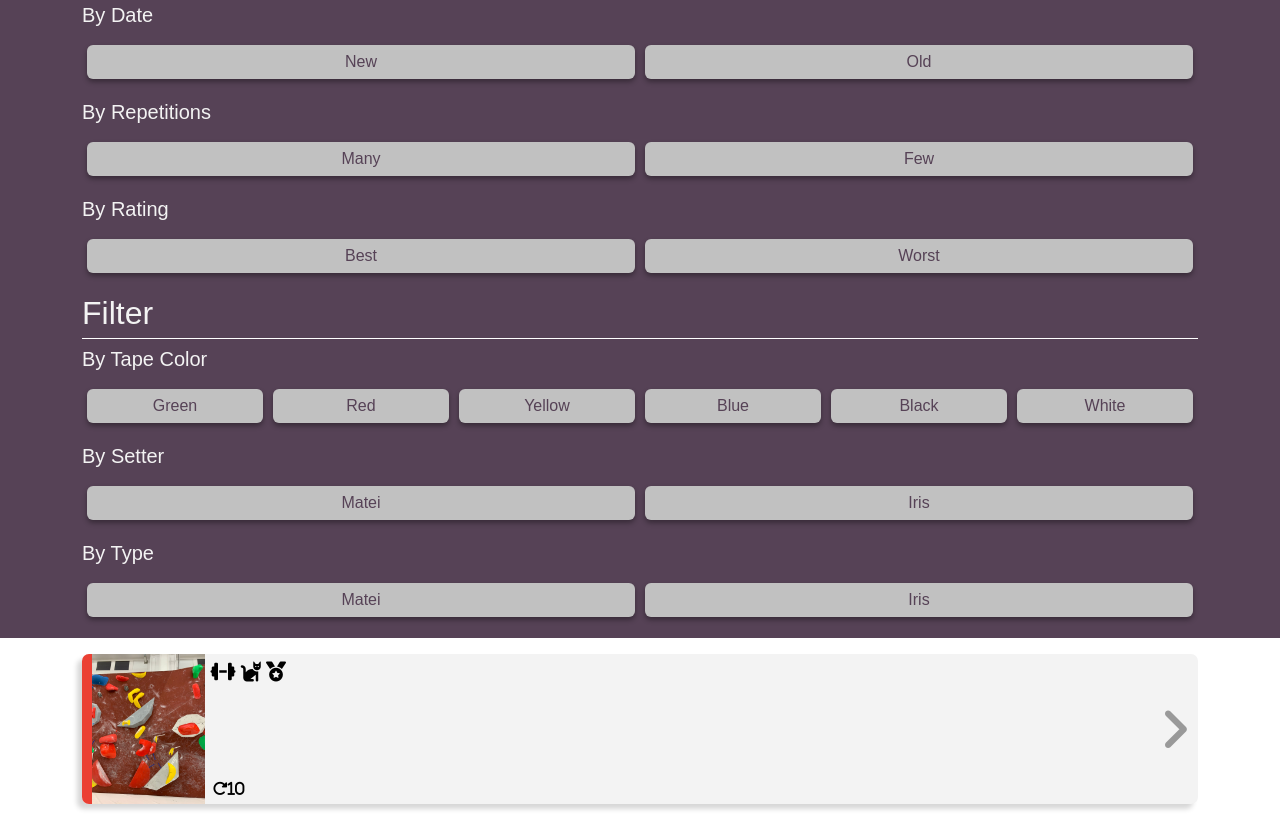
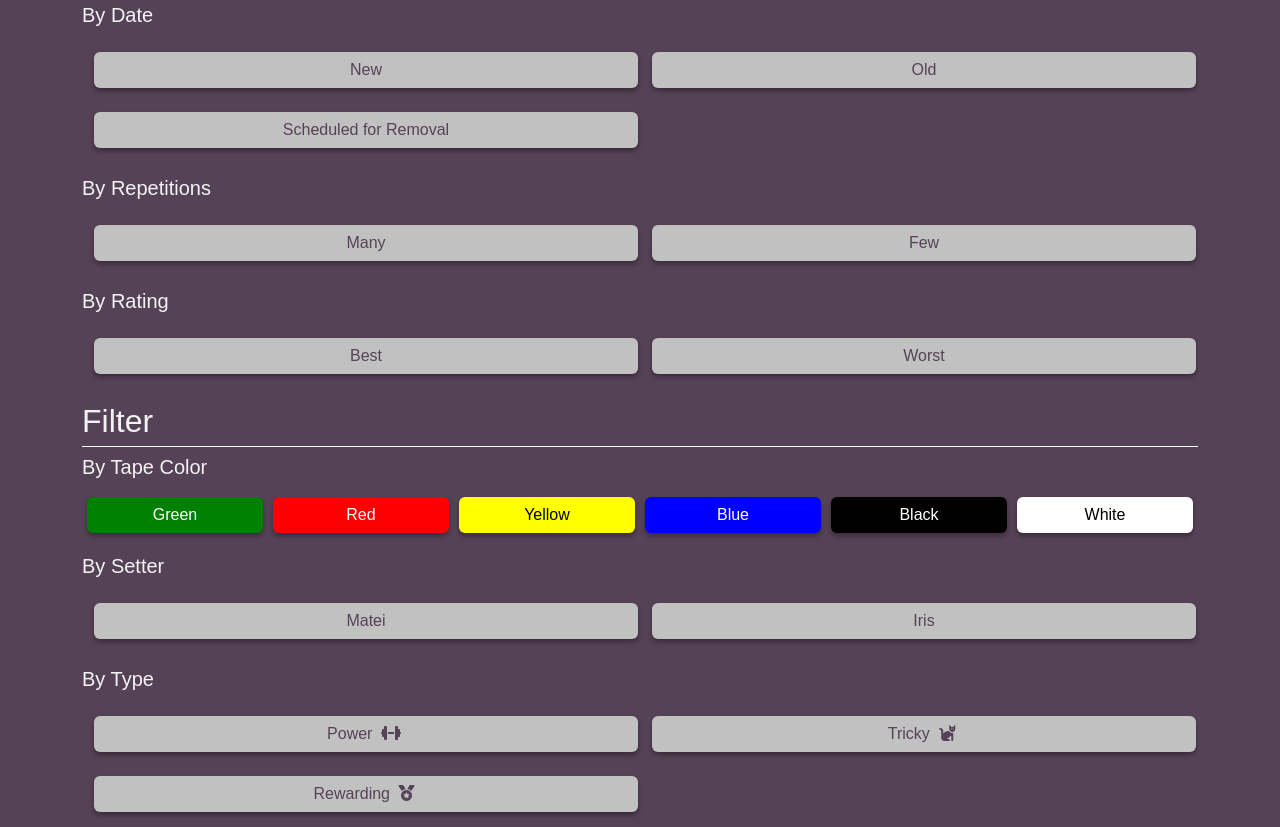
Before and after one commit to mateimnt/Climbing-Partner, a plain HTML site: page main-page.html in a window 1280 px wide. Shown: the part 337-1164 px from the top of the page. Drawn offline with nearby package versions, Linux system fonts and the light colour scheme; a web font is replaced by a local one.

Commit message:
Finished the filter list design and made the Filter Options button work

```diff
--- a/main-page.html
+++ b/main-page.html
@@ -34,7 +34,7 @@
             <div class="row">
                 <div class="col-12 d-flex flex-column justify-content-center align-items-center pt-5">
                     <h5 class="no-of-routes">10 Routes</h5>
-                    <button type="button" class="filter-options-button btn my-1">Filter Options</button>
+                    <button type="button" class="filter-options-button btn my-1 " onclick="toggleFilterSection()">Filter Options</button>
                 </div>
             </div>
         </div>
@@ -42,45 +42,80 @@
     <!-- End -->
 
     <!-- Filters Show -->
-    <div class="filter-section">
+    <div class="filter-section" id="filterSection">
         <div class="container">
             <div class="row">
                 <div class="col-12 d-flex flex-column justify-content-center align-items-center pt-5">
                     <h2 class="filter-type w-100">Order</h2>
                     <h5 class="filter-type w-100 border-0">By Date</h5>
-                    <div class="filter-buttons d-flex  justify-content-between w-100 pb-3">
+                    <div class="filter-buttons w-100 pb-3">
+                        <div class="button-half">
                             <button type="button" class="btn filter-button">New</button>
+                        </div>
+                        <div class="button-half">
                             <button type="button" class="btn filter-button">Old</button>
                         </div>
+                        <div class="button-half">
+                            <button type="button" class="btn filter-button">Scheduled for Removal</button>
+                        </div>
+                    </div>
                     <h5 class="filter-type w-100 border-0">By Repetitions</h5>
-                    <div class="filter-buttons d-flex  justify-content-between w-100 pb-3">
+                    <div class="filter-buttons w-100 pb-3">
+                        <div class="button-half">
                             <button type="button" class="btn filter-button">Many</button>
+                        </div>
+                        <div class="button-half">
                             <button type="button" class="btn filter-button">Few</button>
                         </div>
+                    </div>
                     <h5 class="filter-type w-100 border-0">By Rating</h5>
-                    <div class="filter-buttons d-flex  justify-content-between w-100 pb-3">
+                    <div class="filter-buttons w-100 pb-3">
+                        <div class="button-half">
                             <button type="button" class="btn filter-button">Best</button>
+                        </div>
+                        <div class="button-half">
                             <button type="button" class="btn filter-button">Worst</button>
+                        </div>
                     </div>
                     <h2 class="filter-type w-100">Filter</h2>
                     <h5 class="filter-type w-100 border-0">By Tape Color</h5>
                     <div class="filter-buttons d-flex  justify-content-between w-100 pb-3">
-                        <button type="button" class="btn filter-button background-color-green">Green</button>
-                        <button type="button" class="btn filter-button">Red</button>
-                        <button type="button" class="btn filter-button">Yellow</button>
-                        <button type="button" class="btn filter-button">Blue</button>
-                        <button type="button" class="btn filter-button">Black</button>
-                        <button type="button" class="btn filter-button">White</button>
+                        <button type="button" class="clr-green btn filter-button background-color-green">Green</button>
+                        <button type="button" class="clr-red btn filter-button">Red</button>
+                        <button type="button" class="clr-yellow btn filter-button">Yellow</button>
+                        <button type="button" class="clr-blue btn filter-button">Blue</button>
+                        <button type="button" class="clr-black btn filter-button">Black</button>
+                        <button type="button" class="clr-white btn filter-button">White</button>
                     </div>
                     <h5 class="filter-type w-100 border-0">By Setter</h5>
-                    <div class="filter-buttons d-flex  justify-content-between w-100 pb-3">
+                    <div class="filter-buttons w-100 pb-3">
+                        <div class="button-half">
                             <button type="button" class="btn filter-button">Matei</button>
+                        </div>
+                        <div class="button-half">
                             <button type="button" class="btn filter-button">Iris</button>
                         </div>
+                    </div>
                     <h5 class="filter-type w-100 border-0">By Type</h5>
-                    <div class="filter-buttons d-flex  justify-content-between w-100 pb-3">
-                        <button type="button" class="btn filter-button">Matei</button>
-                        <button type="button" class="btn filter-button">Iris</button>
+                    <div class="filter-buttons w-100 pb-3">
+                        <div class="button-half">
+                            <button type="button" class="btn filter-button">
+                                Power
+                                <i class="filter-icon fa-solid fa-dumbbell mx-1" aria-hidden="true"></i>
+                            </button>
+                        </div>
+                        <div class="button-half">
+                            <button type="button" class="btn filter-button">
+                                Tricky
+                                <i class="filter-icon fa-solid fa-cat mx-1" aria-hidden="true"></i>
+                            </button>
+                        </div>
+                        <div class="button-half">
+                            <button type="button" class="btn filter-button">
+                                Rewarding
+                                <i class="filter-icon fa-solid fa-medal mx-1" aria-hidden="true"></i>
+                            </button>
+                        </div>
                     </div>
 
                 </div>
--- a/main.js
+++ b/main.js
@@ -127,3 +127,8 @@ if (cardSection !== null) {
     })
 
 }
+
+function toggleFilterSection() {
+    var filterSection = document.getElementById('filterSection');
+    filterSection.classList.toggle('hidden');
+}
--- a/style.css
+++ b/style.css
@@ -30,6 +30,10 @@
 
 }
 
+.filter-icon{
+    color: #564256;
+}
+
 /* End icons CSS */
 
 /* User page CSS */
@@ -58,7 +62,6 @@
 
 .filter-section{
     background-color: #564256;
-    position: sticky;
     top: 0;
 }
 
@@ -74,6 +77,14 @@
     padding-bottom: 5px;
 }
 
+.button-half{
+    width: 50%;
+    display: block;
+    float: left;
+    box-sizing: border-box;
+    padding: 7px;
+}
+
 .filter-button{
     text-decoration: none;
     color: #564256!important;
@@ -81,8 +92,39 @@
     line-height: 20px!important;
     display: block!important;
     box-shadow: 0px 3px 5px rgba(0, 0, 0, 0.35);
-    width: 50%;
+    width: 100%;
+    padding: 7px 3px!important;
     margin: 5px;
+}
+
+.clr-green{
+    background-color: green!important;
+    color: white!important;
+}
+
+.clr-red{
+    background-color: red!important;
+    color: white!important;
+}
+
+.clr-yellow{
+    background-color: yellow!important;
+    color: #000000!important;
+}
+
+.clr-blue{
+    background-color: blue!important    ;
+    color: white!important;
+}
+
+.clr-black{
+    background-color: black!important;
+    color: white!important;
+}
+
+.clr-white{
+    background-color: white!important;
+    color: black!important;
 }
 
 
@@ -106,3 +148,7 @@
     width: 10px;
     height: 100%;
 }
+
+.hidden {
+    display: none;
+}
```
Lines whose indentation alone changed are shown as unchanged.
